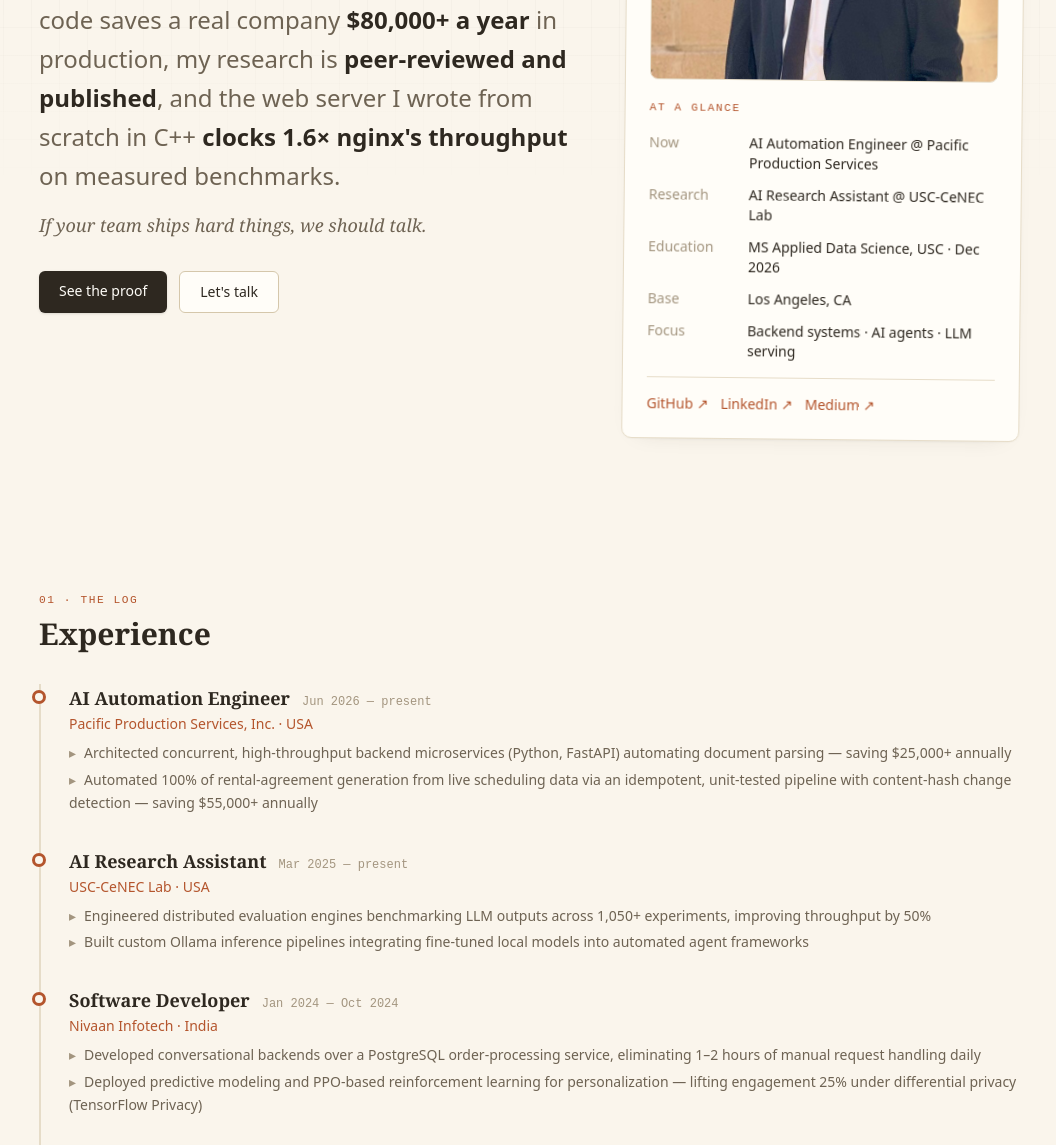
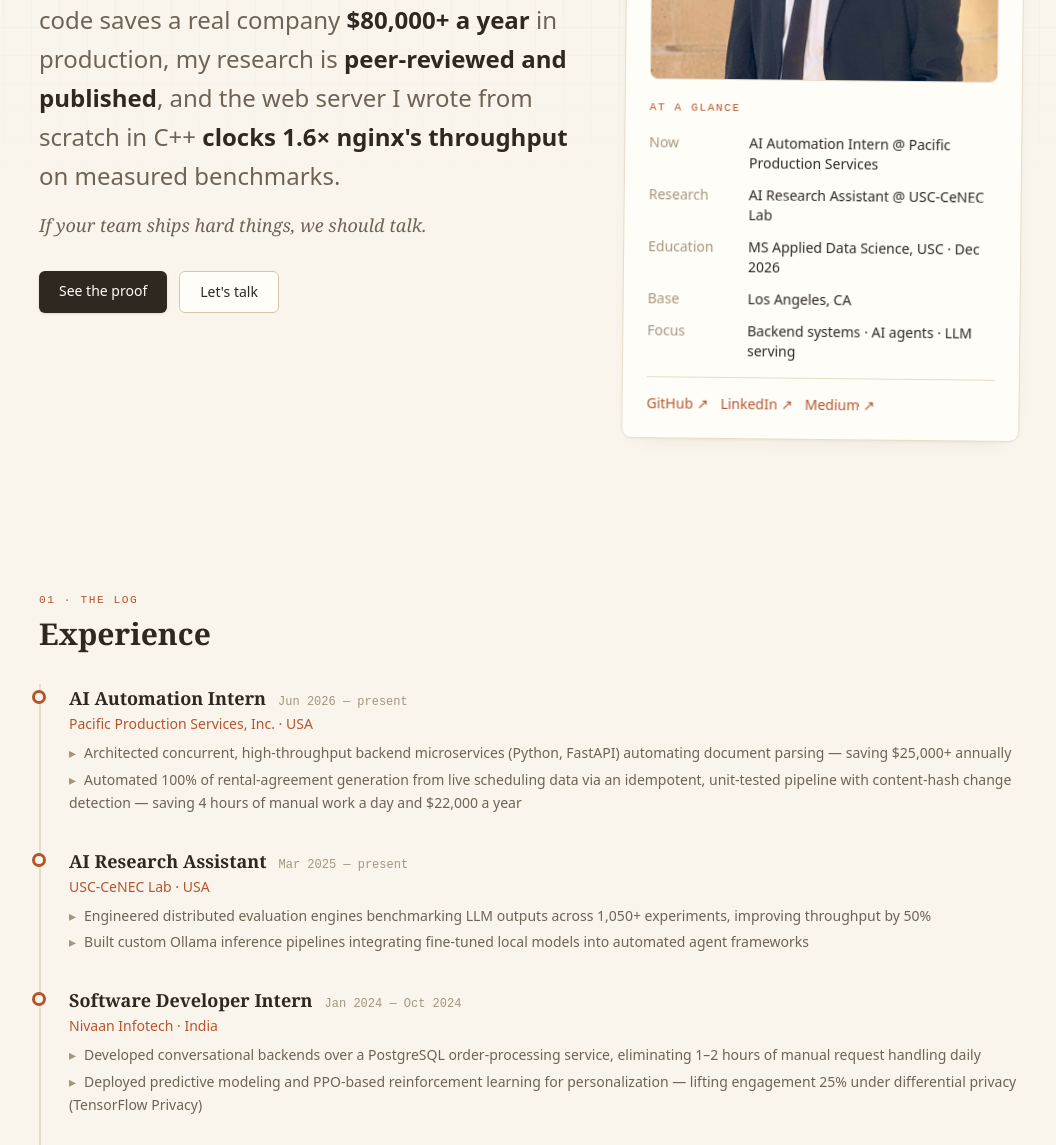
Before and after one commit to SapnilPatel/SapnilPatel.github.io, an Astro site: page / in a window 1280 px wide. Shown: the part 449-1594 px from the top of the page, without its empty margins (109-1165 px from the left). Built offline with nearby package versions, Linux system fonts and the light colour scheme; Astro itself is replaced by a stand-in of ours.

Commit message:
Correct PPS and Nivaan titles and rental-agreement impact
Co-Authored-By: Claude Opus 5.5 <noreply@anthropic.com>
Claude-Session: https://claude.ai/code/session_016J1tFXwaBAW7dMGGMm6wWE

```diff
--- a/src/data/site.ts
+++ b/src/data/site.ts
@@ -72,12 +72,12 @@ query ─▶ tokenize ─▶ posting-list intersection ─▶ BM25 ─▶ top-K
 
 export const roles = [
   {
-    title: 'AI Automation Engineer',
+    title: 'AI Automation Intern',
     org: 'Pacific Production Services, Inc. · USA',
     period: 'Jun 2026 — present',
     points: [
       'Architected concurrent, high-throughput backend microservices (Python, FastAPI) automating document parsing — saving $25,000+ annually',
-      'Automated 100% of rental-agreement generation from live scheduling data via an idempotent, unit-tested pipeline with content-hash change detection — saving $55,000+ annually',
+      'Automated 100% of rental-agreement generation from live scheduling data via an idempotent, unit-tested pipeline with content-hash change detection — saving 4 hours of manual work a day and $22,000 a year',
     ],
   },
   {
@@ -90,7 +90,7 @@ export const roles = [
     ],
   },
   {
-    title: 'Software Developer',
+    title: 'Software Developer Intern',
     org: 'Nivaan Infotech · India',
     period: 'Jan 2024 — Oct 2024',
     points: [
--- a/src/pages/index.astro
+++ b/src/pages/index.astro
@@ -82,7 +82,7 @@ const nav = [
         <p class="label mb-4">at a glance</p>
         <dl class="grid grid-cols-[5.5rem_1fr] gap-x-3 gap-y-3 text-sm">
           <dt class="text-faint">Now</dt>
-          <dd class="text-ink2">AI Automation Engineer @ Pacific Production Services</dd>
+          <dd class="text-ink2">AI Automation Intern @ Pacific Production Services</dd>
           <dt class="text-faint">Research</dt>
           <dd class="text-ink2">AI Research Assistant @ USC-CeNEC Lab</dd>
           <dt class="text-faint">Education</dt>
```
